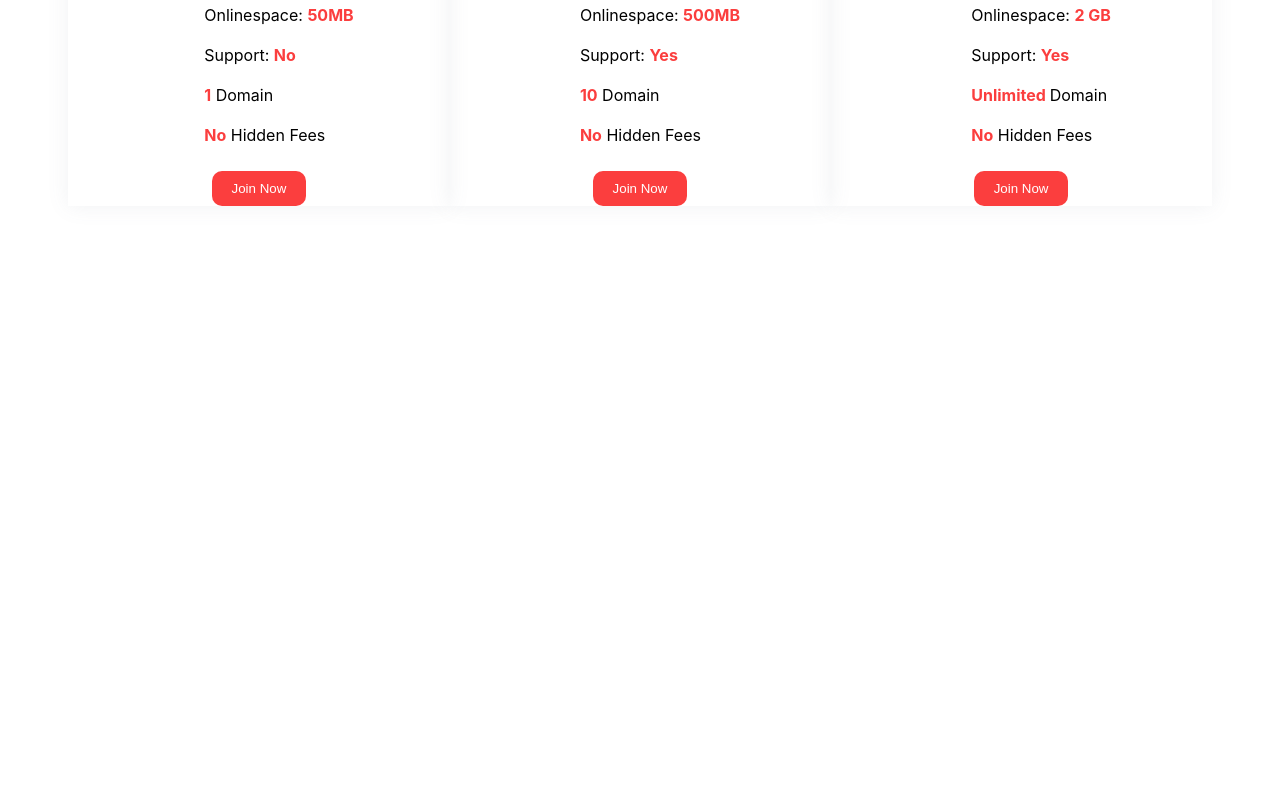
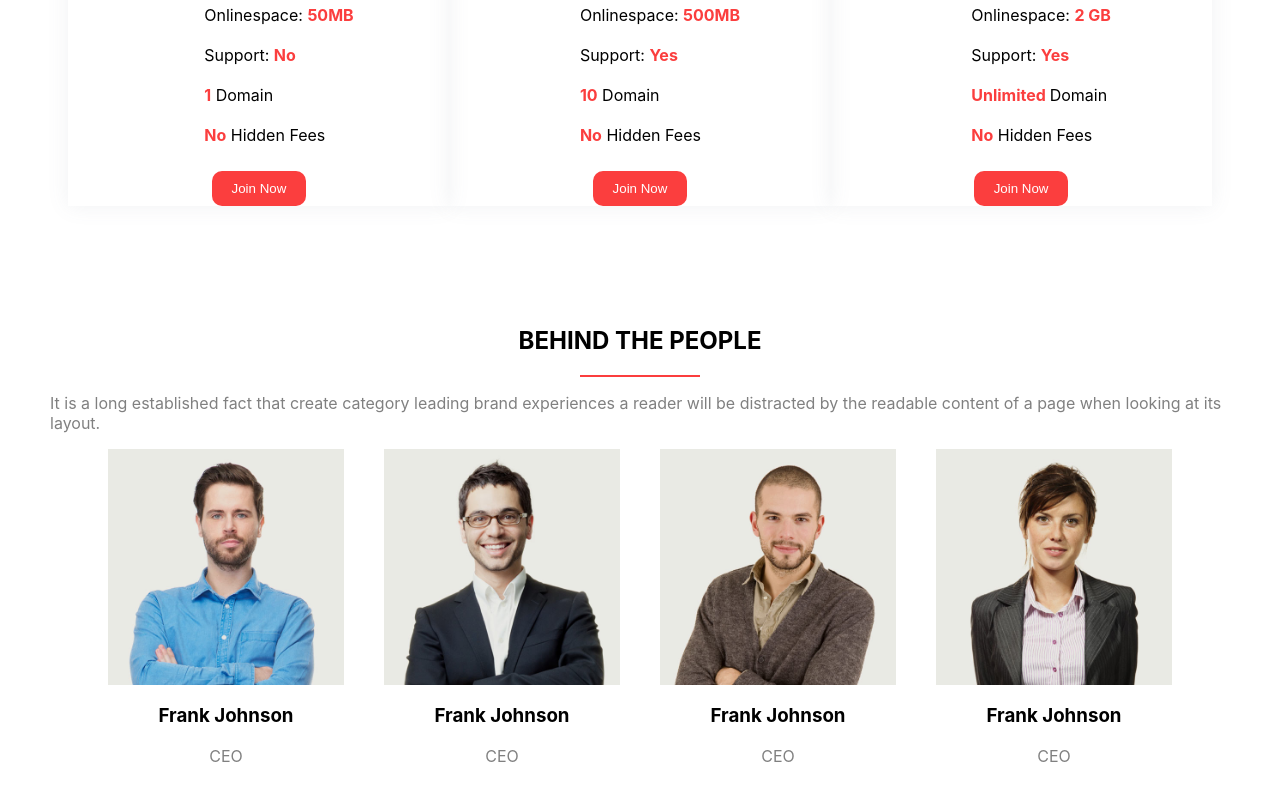
Before and after one commit to Pubudusandeepa/serviceslanding, a React (Create React App) app: page / in a window 1280 px wide. Shown: the part 3577-4377 px from the top of the page. Before the commit the page ends 3833 px from the top, so only its background shows below. Built offline with nearby package versions, Linux system fonts and the light colour scheme.

Commit message:
people page with animate

```diff
--- a/src/App.js
+++ b/src/App.js
@@ -5,6 +5,7 @@ import Services from "./container/services/Services";
 import Features from "./container/features/Features";
 import Web from "./container/web/Web";
 import Pricing from "./container/pricing/Pricing";
+import Team from "./container/team/Team";
 
 function App() {
   return (
@@ -15,6 +16,7 @@ function App() {
       <Features />
       <Web />
       <Pricing />
+      <Team />
     </div>
   );
 }
--- a/src/assets/index.js
+++ b/src/assets/index.js
@@ -3,4 +3,6 @@ import bottom from "./bg-pattern-light.png";
 import icons from "./icons/index.js";
 import online from "./online-world.svg";
 import web_background from "./img-1.jpg";
-export default { background, bottom, icons, online, web_background };
+import team from "./team/index.js";
+
+export default { background, bottom, icons, online, web_background, team };
--- /dev/null
+++ b/src/assets/team/index.js
@@ -0,0 +1,6 @@
+import mate1 from "./img-1.jpg";
+import mate2 from "./img-2.jpg";
+import mate3 from "./img-3.jpg";
+import mate4 from "./img-4.jpg";
+
+export default { mate1, mate2, mate3, mate4 };
--- /dev/null
+++ b/src/container/team/Team.css
@@ -0,0 +1,60 @@
+.people_section {
+  display: flex;
+  flex-direction: column;
+  justify-content: center;
+  align-items: center;
+}
+.people_section_wrapper {
+  padding: 50px 50px;
+}
+/* .people_description {
+  display: flex;
+  flex-direction: column;
+
+  align-items: center;
+} */
+.section_peoples {
+  display: flex;
+  flex-direction: row;
+  justify-content: center;
+  max-width: 100%;
+}
+.section_people_details {
+  display: flex;
+  flex-direction: column;
+  justify-content: center;
+  align-items: center;
+  width: 20%;
+  padding: 0px 20px;
+}
+.section_people_details :hover {
+  transform: translateY(-10px);
+  transition: all 1s ease-in-out;
+}
+.section_people_details p {
+  color: gray;
+}
+.section_people_details img {
+  max-width: 100%;
+}
+
+.people_redline {
+  width: 10%;
+  border: 1px solid #fb3e3e;
+}
+.people_description {
+  display: flex;
+  flex-direction: column;
+  align-items: center;
+}
+.people_description p {
+  color: gray;
+}
+.team_postion {
+  display: flex;
+  flex-direction: column;
+  align-items: center;
+}
+.team_postion p {
+  margin-top: 0px;
+}
--- /dev/null
+++ b/src/container/team/Team.jsx
@@ -0,0 +1,52 @@
+import React from "react";
+import "./Team.css";
+import images from "../../assets/index.js";
+const Team = () => {
+  return (
+    <div className="people_section">
+      <div className="people_section_wrapper">
+        <div className="people_description">
+          <h2>BEHIND THE PEOPLE</h2>
+          <div className="people_redline"></div>
+          <p>
+            It is a long established fact that create category leading brand
+            experiences a reader will be distracted by the readable content of a
+            page when looking at its layout.
+          </p>
+        </div>
+        <div className="section_peoples">
+          <div className="section_people_details">
+            <img src={images.team.mate1} alt="" />
+            <div className="team_postion">
+              <h3>Frank Johnson</h3>
+              <p>CEO</p>
+            </div>
+          </div>
+          <div className="section_people_details">
+            <img src={images.team.mate2} alt="" />
+            <div className="team_postion">
+              <h3>Frank Johnson</h3>
+              <p>CEO</p>
+            </div>
+          </div>
+          <div className="section_people_details">
+            <img src={images.team.mate3} alt="" />
+            <div className="team_postion">
+              <h3>Frank Johnson</h3>
+              <p>CEO</p>
+            </div>
+          </div>
+          <div className="section_people_details">
+            <img src={images.team.mate4} alt="" />
+            <div className="team_postion">
+              <h3>Frank Johnson</h3>
+              <p>CEO</p>
+            </div>
+          </div>
+        </div>
+      </div>
+    </div>
+  );
+};
+
+export default Team;
```
